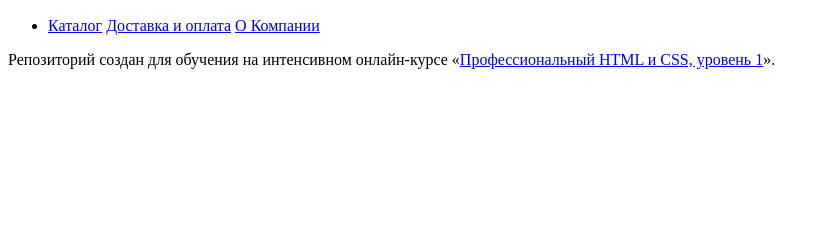
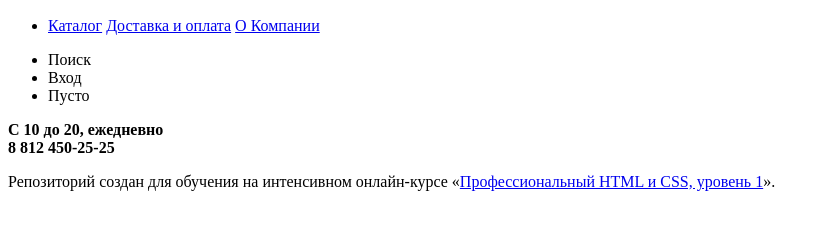
Before and after one commit to foremna/340827-gllacy, a plain HTML site: page index.html in a window 1280 px wide. Shown: the part 111-340 px from the top of the page, without its empty margins (0-830 px from the left). Drawn offline with Linux system fonts and the light colour scheme.

Commit message:
добавила элементы пользователя и режим работы с телефоном

```diff
--- a/index.html
+++ b/index.html
@@ -17,7 +17,13 @@
   					<a href="#">О Компании</a>
   				</li>
   			</ul>
-
+  			<ul class="user-navigation">
+  				<li>Поиск</li>
+  				<li>Вход</li>
+  				<li>Пусто</li>
+  			</ul>
+  			<b>С 10 до 20, ежедневно</b><br>
+  			<b>8 812 450-25-25</b>
   		</nav>
 
   	</header>
```
